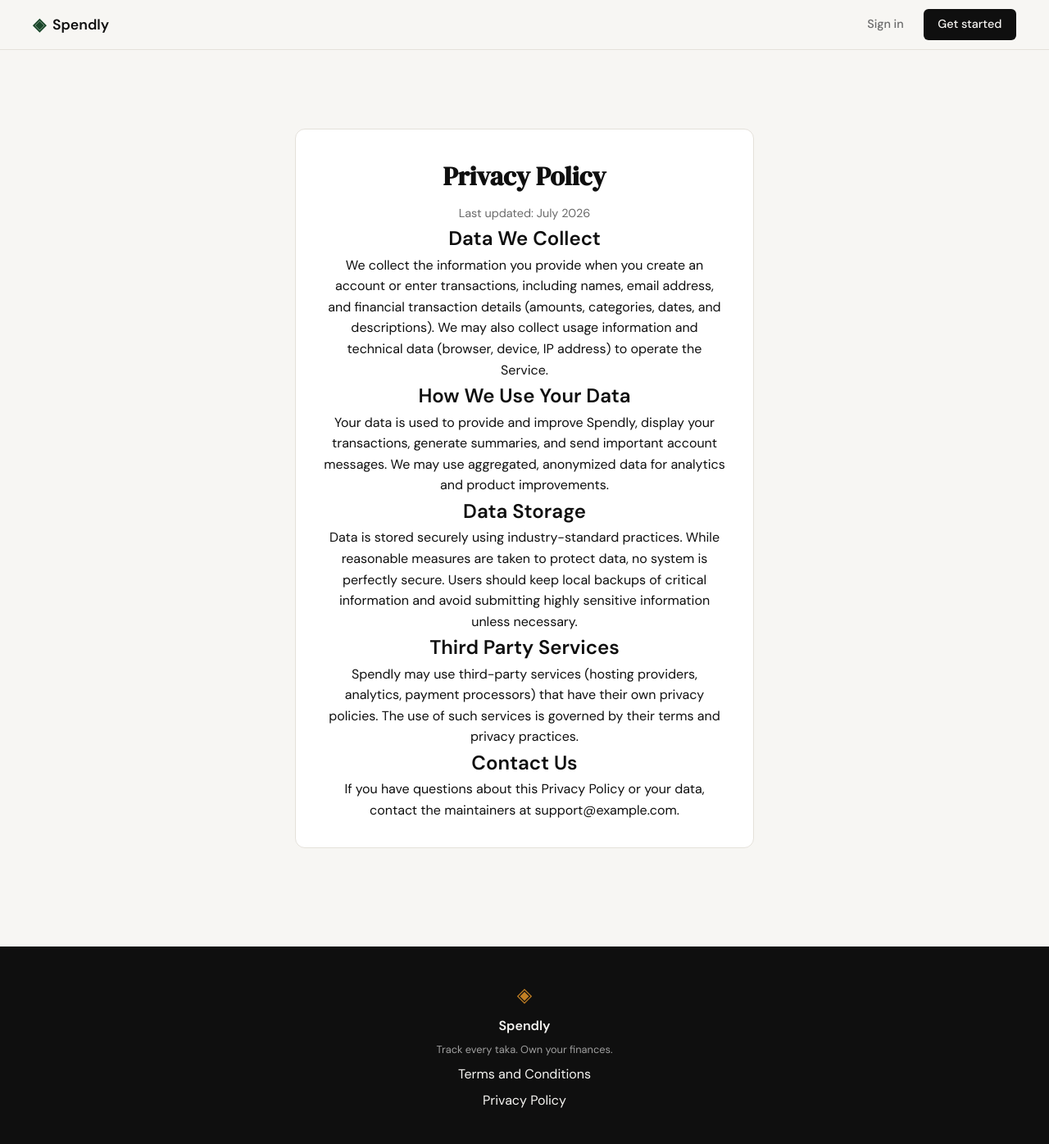
After one commit to nadim45448/Spendly, a Flask app: page /privacy in a window 1280 px wide. The commit adds this page. Shown: the whole page at 82% size. Run offline with Flask 3, Linux system fonts and the light colour scheme.

Commit message:
landing: add privacy policy page and route
Co-authored-by: Copilot <223556219+Copilot@users.noreply.github.com>

```diff
--- a/app.py
+++ b/app.py
@@ -15,6 +15,11 @@ def landing():
 @app.route("/terms")
 def terms():
     return render_template("terms.html")
+
+
+@app.route("/privacy")
+def privacy():
+    return render_template("privacy.html")
 
 
 @app.route("/register")
--- a/templates/base.html
+++ b/templates/base.html
@@ -35,7 +35,7 @@
             <span class="footer-name">Spendly</span>
             <p class="footer-copy">Track every taka. Own your finances.</p>
             <a href="/terms">Terms and Conditions</a>
-            <a href="#">Privacy Policy</a>
+            <a href="/privacy">Privacy Policy</a>
         </div>
     </footer>
 
--- /dev/null
+++ b/templates/privacy.html
@@ -0,0 +1,31 @@
+{% extends "base.html" %}
+
+{% block title %}Privacy Policy — Spendly{% endblock %}
+
+{% block content %}
+<section class="cta-section">
+    <div class="cta-inner">
+        <div class="auth-card">
+            <h1 class="auth-title">Privacy Policy</h1>
+            <p class="auth-subtitle">Last updated: July 2026</p>
+
+            <div class="terms-body">
+                <h2>Data We Collect</h2>
+                <p>We collect the information you provide when you create an account or enter transactions, including names, email address, and financial transaction details (amounts, categories, dates, and descriptions). We may also collect usage information and technical data (browser, device, IP address) to operate the Service.</p>
+
+                <h2>How We Use Your Data</h2>
+                <p>Your data is used to provide and improve Spendly, display your transactions, generate summaries, and send important account messages. We may use aggregated, anonymized data for analytics and product improvements.</p>
+
+                <h2>Data Storage</h2>
+                <p>Data is stored securely using industry-standard practices. While reasonable measures are taken to protect data, no system is perfectly secure. Users should keep local backups of critical information and avoid submitting highly sensitive information unless necessary.</p>
+
+                <h2>Third Party Services</h2>
+                <p>Spendly may use third-party services (hosting providers, analytics, payment processors) that have their own privacy policies. The use of such services is governed by their terms and privacy practices.</p>
+
+                <h2>Contact Us</h2>
+                <p>If you have questions about this Privacy Policy or your data, contact the maintainers at support@example.com.</p>
+            </div>
+        </div>
+    </div>
+</section>
+{% endblock %}
```
